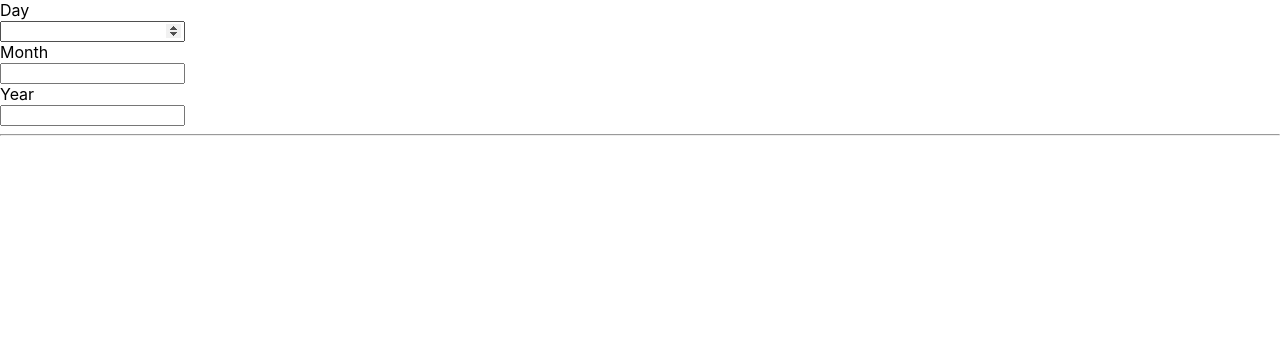
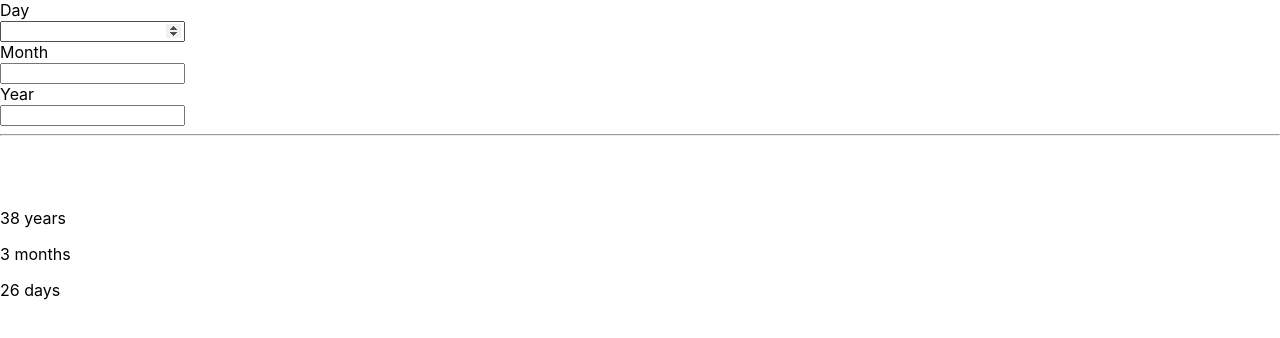
Before and after one commit to steven-mpawulo/age-calculator, a React (Create React App) app: page / in a window 1280 px wide. Shown: the top 338 px of the page. Built offline with nearby package versions, Linux system fonts and the light colour scheme.

Commit message:
works on html for lower container

```diff
--- a/src/components/AgeCalculator.js
+++ b/src/components/AgeCalculator.js
@@ -24,7 +24,11 @@ const AgeCalculator = () => {
                 <img src={IconArrow} alt="icon arroww" />
             </div>
 
-            <div className="lower-container"></div>
+            <div className="lower-container">
+                <p>38 years</p>
+                <p>3 months</p>
+                <p>26 days</p>
+            </div>
         </div>
     </div>
   )
```
